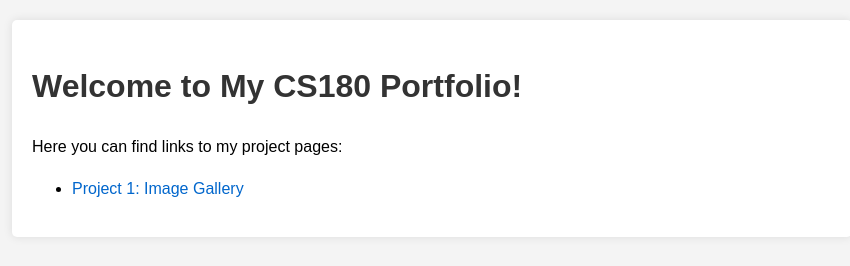
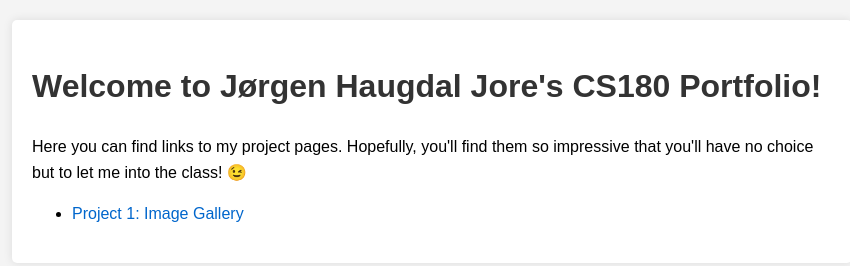
Before and after one commit to JHJORE/JHJORE.github.io, a plain HTML site: page index.html in a window 1280 px wide. Shown: the whole page, without its empty margins (208-1058 px from the left). Drawn offline with Linux system fonts and the light colour scheme.

Commit message:
done please

```diff
--- a/index.html
+++ b/index.html
@@ -34,8 +34,8 @@
 </head>
 <body>
     <div class="container">
-        <h1>Welcome to My CS180 Portfolio!</h1>
-        <p>Here you can find links to my project pages:</p>
+        <h1>Welcome to Jørgen Haugdal Jore's CS180 Portfolio!</h1>
+        <p>Here you can find links to my project pages. Hopefully, you'll find them so impressive that you'll have no choice but to let me into the class! 😉</p>
         <ul>
             <li><a href="./1/index.html">Project 1: Image Gallery</a></li>
         </ul>
```
